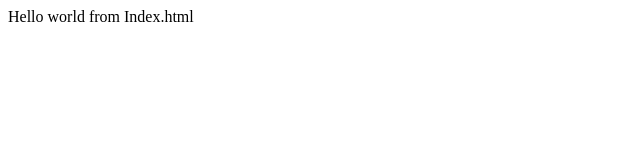
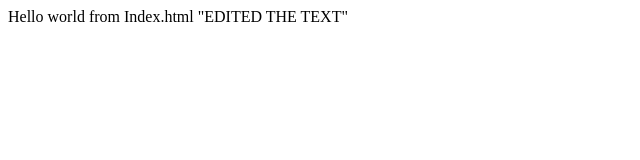
Before and after one commit to fahadig/Fahad.Panacloud, a plain HTML site: page index.html in a window 1280 px wide. Shown: the whole page, without its empty margins (0-640 px from the left). Drawn offline with Linux system fonts and the light colour scheme.

Commit message:
EDITED TEXT ON INDEX.HTML

```diff
--- a/index.html
+++ b/index.html
@@ -8,6 +8,6 @@
     <title>Document</title>
 </head>
 <body>
-    Hello world from Index.html
+    Hello world from Index.html "EDITED THE TEXT"
 </body>
 </html>
```
